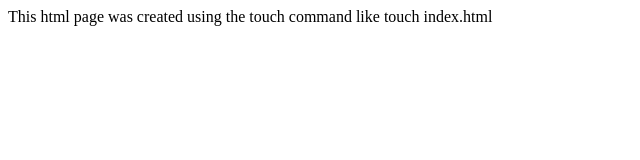
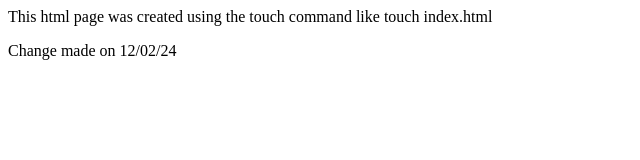
Before and after one commit to Prasanna2099/LocalRepo, a plain HTML site: page index.html in a window 1280 px wide. Shown: the whole page, without its empty margins (0-640 px from the left). Drawn offline with Linux system fonts and the light colour scheme.

Commit message:
Change made on 12th

```diff
--- a/index.html
+++ b/index.html
@@ -1 +1,2 @@
 <p>This html page was created using the touch command like touch index.html </p>
+<p>Change made on 12/02/24</p>
```
